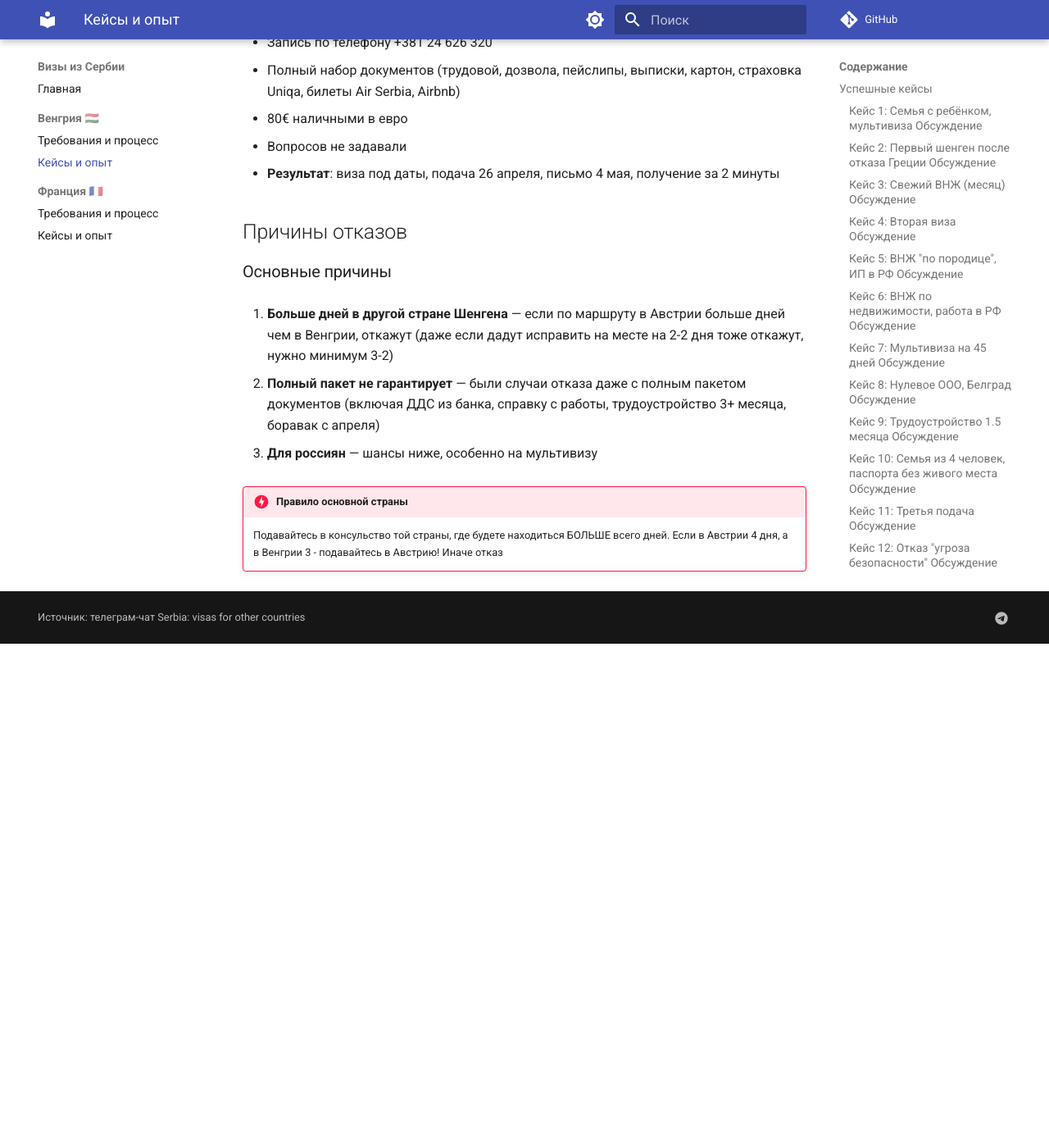
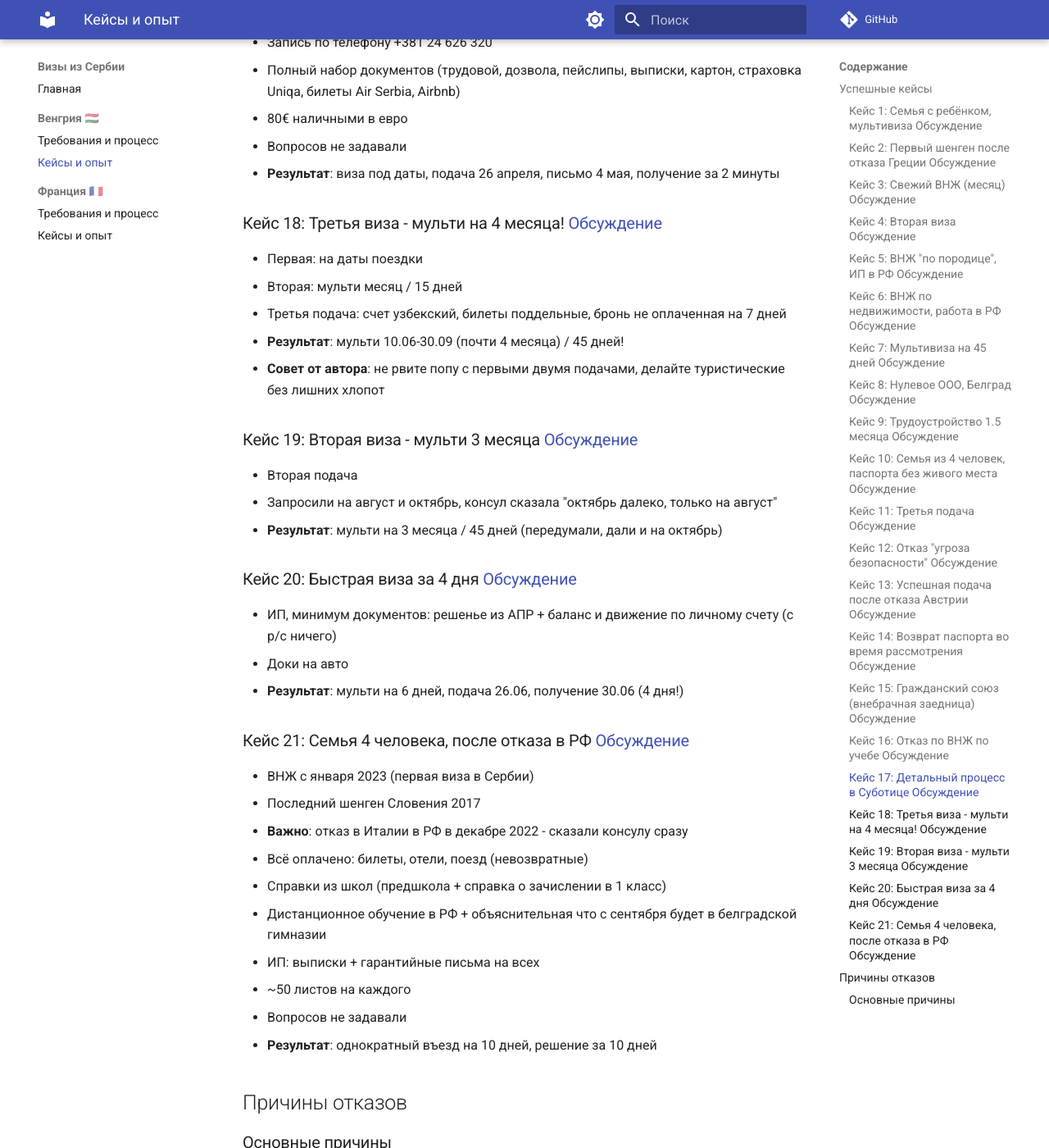
Before and after one commit to tgdigest/serbia-visas-for-other-countries, an MkDocs documentation site: the page built from docs/hungary/cases.md, in a window 1280 px wide and 1400 px high, scrolled down 4549 px. Shown: the whole window at 82% size. Built offline with MkDocs 1.6.1 and Material for MkDocs 9.7.7, drawn with Linux system fonts in a browser that asks for light colours; comment, search, counter and statistics services are not loaded; before the commit the page ends 5334 px from its top, so only the background shows below that.

Commit message:
Add Hungary Jun 2023: 3rd visa 4 months, 2nd visa options, fast 4-day case

```diff
--- a/docs/hungary/cases.md
+++ b/docs/hungary/cases.md
@@ -127,6 +127,35 @@
 - Вопросов не задавали
 - **Результат**: виза под даты, подача 26 апреля, письмо 4 мая, получение за 2 минуты
 
+### Кейс 18: Третья виза - мульти на 4 месяца! [Обсуждение](https://t.me/c/1608823685/14535/65258)
+- Первая: на даты поездки
+- Вторая: мульти месяц / 15 дней
+- Третья подача: счет узбекский, билеты поддельные, бронь не оплаченная на 7 дней
+- **Результат**: мульти 10.06-30.09 (почти 4 месяца) / 45 дней!
+- **Совет от автора**: не рвите попу с первыми двумя подачами, делайте туристические без лишних хлопот
+
+### Кейс 19: Вторая виза - мульти 3 месяца [Обсуждение](https://t.me/c/1608823685/14535/71522)
+- Вторая подача
+- Запросили на август и октябрь, консул сказала "октябрь далеко, только на август"
+- **Результат**: мульти на 3 месяца / 45 дней (передумали, дали и на октябрь)
+
+### Кейс 20: Быстрая виза за 4 дня [Обсуждение](https://t.me/c/1608823685/14535/71850)
+- ИП, минимум документов: решенье из АПР + баланс и движение по личному счету (с р/с ничего)
+- Доки на авто
+- **Результат**: мульти на 6 дней, подача 26.06, получение 30.06 (4 дня!)
+
+### Кейс 21: Семья 4 человека, после отказа в РФ [Обсуждение](https://t.me/c/1608823685/14535/71682)
+- ВНЖ с января 2023 (первая виза в Сербии)
+- Последний шенген Словения 2017
+- **Важно**: отказ в Италии в РФ в декабре 2022 - сказали консулу сразу
+- Всё оплачено: билеты, отели, поезд (невозвратные)
+- Справки из школ (предшкола + справка о зачислении в 1 класс)
+- Дистанционное обучение в РФ + объяснительная что с сентября будет в белградской гимназии
+- ИП: выписки + гарантийные письма на всех
+- ~50 листов на каждого
+- Вопросов не задавали
+- **Результат**: однократный въезд на 10 дней, решение за 10 дней
+
 ## Причины отказов
 
 ### Основные причины
```
